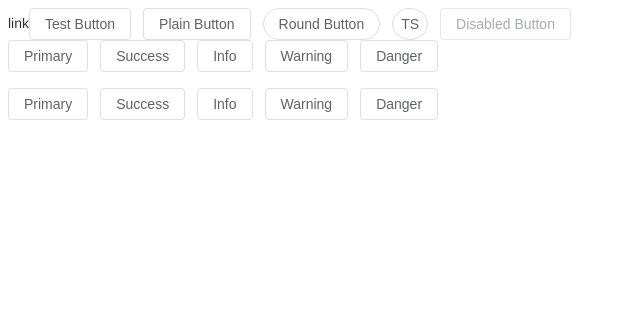
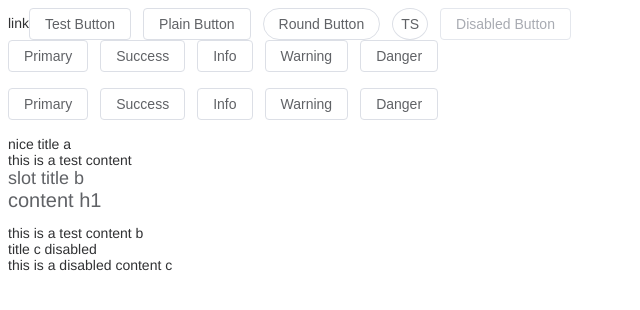
Before and after one commit to zeehomy/ts-element, a Vue app: page / in a window 1280 px wide. Shown: the top 310 px of the page, without its empty margins (0-640 px from the left). Built offline with nearby package versions, Linux system fonts and the light colour scheme.

Commit message:
feat: update add Collapse in app

```diff
--- a/src/App.vue
+++ b/src/App.vue
@@ -3,8 +3,10 @@
  * @FilePath: \ts-element\src\App.vue
 -->
 <script setup lang="ts">
-import { ref,onMounted } from 'vue';
+import { ref, onMounted } from 'vue';
 import Button from './components/Button/index.vue';
+import Collapse from './components/Collapse/index.vue';
+import CollapseItem from './components/Collapse/CollapseItem.vue';
 import type { ButtonInstance } from './components/Button/types';
 
 const buttonReference = ref<ButtonInstance | null>(null);
@@ -45,6 +47,33 @@ onMounted(() => {
     <Button type="info" plain>Info</Button>
     <Button type="warning" plain>Warning</Button>
     <Button type="danger" plain>Danger</Button><br/><br/>
+
+    <Collapse>
+      <CollapseItem name="a"
+        title="nice title a"
+      >
+        <div>
+          this is a test content
+        </div>
+      </CollapseItem>
+      <CollapseItem name="b">
+        <template #title>
+          <h2>slot title b</h2>
+        </template>
+        <h1>content h1</h1>
+        <div>
+          this is a test content b
+        </div>
+      </CollapseItem>
+      <CollapseItem name="c"
+        title="title c disabled"
+        disabled
+      >
+        <div>
+          this is a disabled content c
+        </div>
+      </CollapseItem>
+    </Collapse>
   </main>
 </template>
 
--- a/src/components/Button/index.vue
+++ b/src/components/Button/index.vue
@@ -3,7 +3,6 @@
  * @FilePath: \ts-element\src\components\Button\index.vue
 -->
 <script setup lang="ts">
-// import { ref } from 'vue';
 import { ref } from 'vue';
 import type { ButtonProps } from './types';
 defineOptions({
--- /dev/null
+++ b/src/components/Collapse/CollapseItem.vue
@@ -0,0 +1,38 @@
+<!--
+ * @Description:
+ * @FilePath: \ts-element\src\components\Collapse\CollapseItem.vue
+-->
+<script setup lang="ts">
+import { ref } from 'vue';
+import type { CollapseItemProps } from './types';
+
+defineOptions({
+  name: 'TsCollapseItem',
+});
+withDefaults(defineProps<CollapseItemProps>(), {
+  title: ''
+});
+</script>
+
+<template>
+  <div class="ts-collapse-item"
+    :class="{
+      'is-disabled': disabled
+    }"
+  >
+    <div class="ts-collapse-item__header"
+      :id="`item-header-${name}`"
+    >
+      <slot name="title">
+        {{ title }}
+      </slot>
+    </div>
+    <div class="ts-collapse-item__content"
+      :id="`item-content-${name}`"
+    >
+      <slot></slot>
+    </div>
+  </div>
+</template>
+<style scoped>
+</style>
--- /dev/null
+++ b/src/components/Collapse/index.vue
@@ -0,0 +1,20 @@
+<!--
+ * @Description:
+ * @FilePath: \ts-element\src\components\Collapse\index.vue
+-->
+<script setup lang="ts">
+import { ref } from 'vue';
+
+defineOptions({
+  name: 'TsCollapse',
+});
+</script>
+
+<template>
+  <div class="ts-collapse">
+    <slot></slot>
+  </div>
+</template>
+<style>
+
+</style>
--- /dev/null
+++ b/src/components/Collapse/types.ts
@@ -0,0 +1,9 @@
+/*
+ * @Description:
+ * @FilePath: \ts-element\src\components\Collapse\types.ts
+ */
+export interface CollapseItemProps {
+  name: string | number;
+  title?: string;
+  disabled?: boolean;
+}
```
